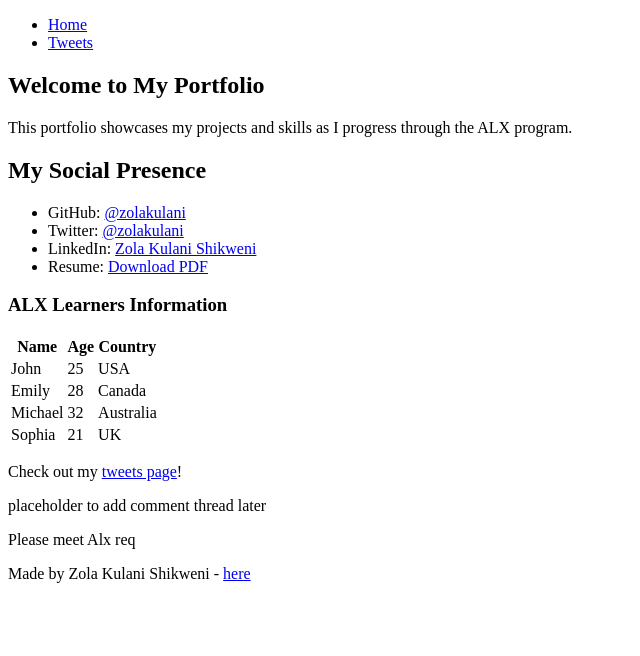
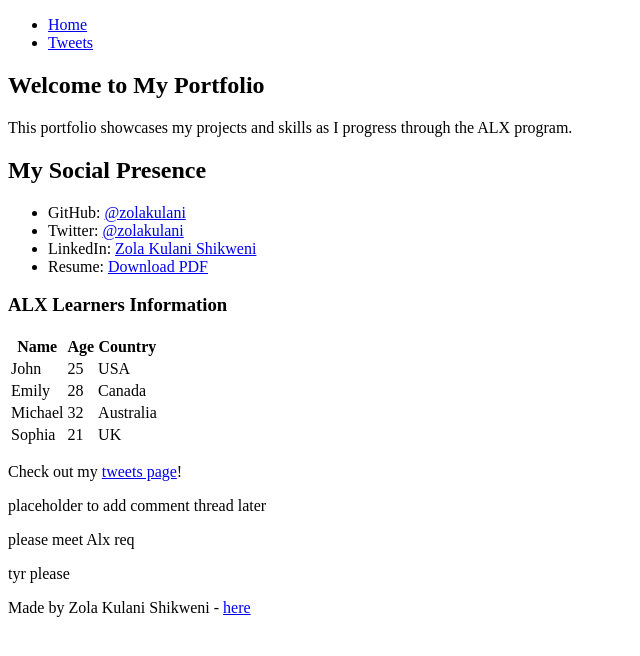
Before and after one commit to zolakulani/My_First_Portfolio, a plain HTML site: page html_basic/index.html in a window 1280 px wide. Shown: the whole page, without its empty margins (0-640 px from the left). Drawn offline with Linux system fonts and the light colour scheme.

```diff
--- a/html_basic/index.html
+++ b/html_basic/index.html
@@ -69,8 +69,8 @@
 
         <aside>
             <p>placeholder to add comment thread later</p>
-            <P>Please meet Alx req</p>
-            <p></p>
+            <P>please meet Alx req </p>
+            <p>tyr please</p>
         </aside>
     </main>
 
```
Also changed, not shown: html_basic/tweets.html (+3 -2 lines).
